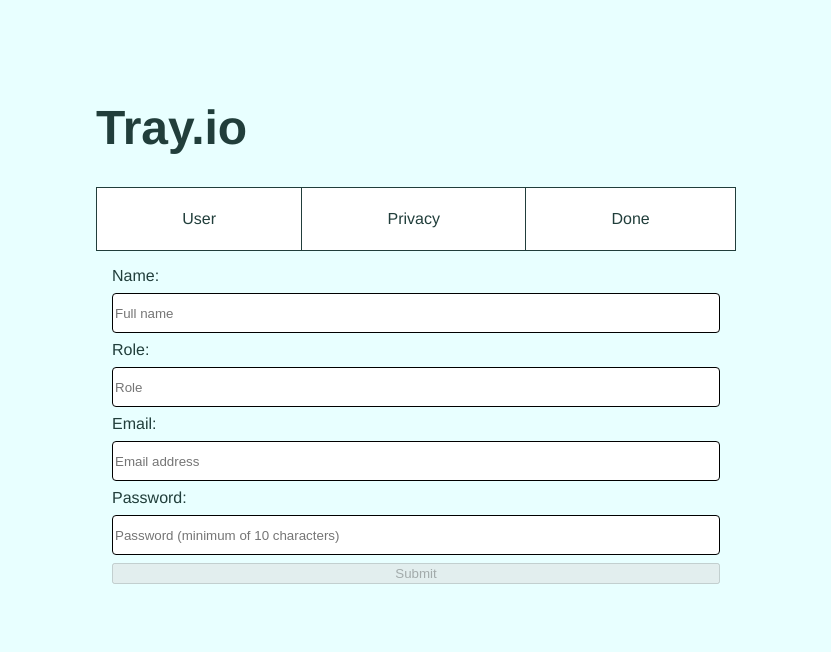
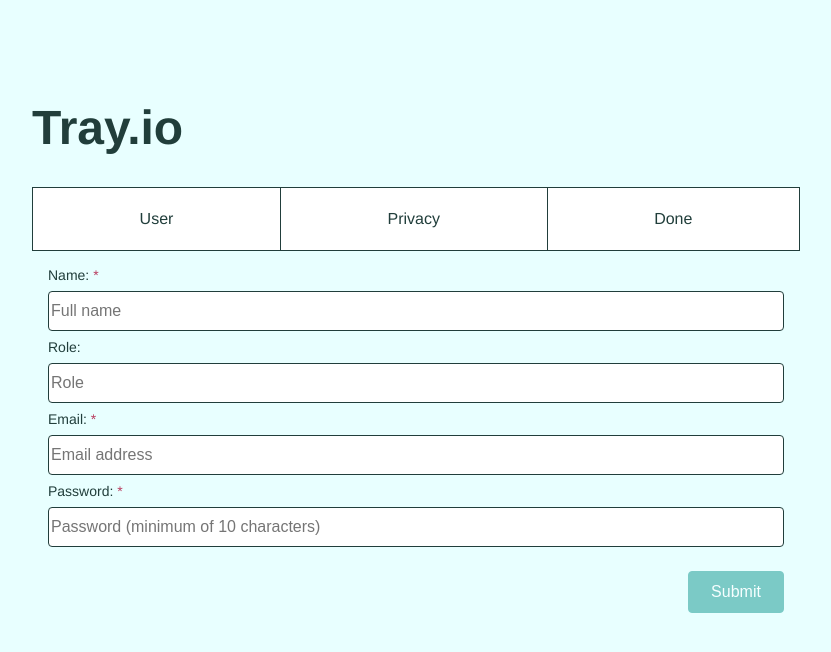
Before and after one commit to juliatan/tray-form, a React (Create React App) app: page / in a window 1280 px wide. Shown: the top 652 px of the page, without its empty margins (224-1055 px from the left). Built offline with nearby package versions, Linux system fonts and the light colour scheme.

Commit message:
Add styling to form inputs and button

```diff
--- a/src/assets/stylesheets/_colours.scss
+++ b/src/assets/stylesheets/_colours.scss
@@ -3,3 +3,8 @@
 $light-green: #a6f6f1;
 $lightest-green: #e8ffff;
 $white: #ffffff;
+$red: #b83b5e;
+
+// buttons
+$button-success: #41aea9;
+$button-success-hover: #319b95;
--- a/src/components/UserDetails/UserDetails.js
+++ b/src/components/UserDetails/UserDetails.js
@@ -13,7 +13,7 @@
       .max(50, 'Please use less than 50 characters')
       .matches(
         /^(?=.*[a-z])(?=.*[A-Z])(?=.*[0-9])(?=.{10,})/,
-        'Password needs to contain at least one uppercase, one lowercase and one number',
+        'Must contain at least one uppercase, lowercase and number character',
       )
       .required('Your password is required'),
     email: Yup.string()
@@ -27,35 +27,50 @@
         initialValues={{ email: '', password: '', name: '', role: '' }}
         validationSchema={UserDetailsSchema}
         onSubmit={(values, { setSubmitting }) => {
-          props.saveUserDetails(values);
+          props.saveDetails(values);
           setSubmitting(false);
         }}
       >
         {({ isSubmitting, isValid, dirty }) => (
           <Form>
-            <label htmlFor="name">Name:</label>
+            <div className={classes.labelContainer}>
+              <label htmlFor="name">
+                Name: <span className={classes.required}>*</span>
+              </label>
+              <ErrorMessage name="name" />
+            </div>
             <Field name="name" type="text" placeholder="Full name" />
-            <ErrorMessage name="name" />
 
-            <label htmlFor="role">Role:</label>
+            <div className={classes.labelContainer}>
+              <label htmlFor="role">Role:</label>
+              <ErrorMessage name="role" />
+            </div>
             <Field name="role" type="text" placeholder="Role" />
-            <ErrorMessage name="role" />
 
-            <label htmlFor="email">Email:</label>
+            <div className={classes.labelContainer}>
+              <label htmlFor="email">
+                Email: <span className={classes.required}>*</span>
+              </label>
+              <ErrorMessage name="email" />
+            </div>
             <Field name="email" type="email" placeholder="Email address" />
-            <ErrorMessage name="email" />
 
-            <label htmlFor="password">Password:</label>
+            <div className={classes.labelContainer}>
+              <label htmlFor="password">
+                Password: <span className={classes.required}>*</span>
+              </label>
+              <ErrorMessage name="password" />
+            </div>
             <Field
               name="password"
               type="password"
               placeholder="Password (minimum of 10 characters)"
             />
-            <ErrorMessage name="password" />
 
             <button
               type="submit"
               disabled={!(isValid && dirty) || isSubmitting}
+              className={classes.submitButton}
             >
               Submit
             </button>
--- a/src/components/UserDetails/UserDetails.module.scss
+++ b/src/components/UserDetails/UserDetails.module.scss
@@ -1,3 +1,5 @@
+@import '../../assets/stylesheets/colours';
+
 .UserDetails {
   form {
     display: flex;
@@ -7,7 +9,58 @@
   input {
     margin: 8px 0;
     height: 40px;
-    border: 1px solid black;
+    border: 1px solid $dark-green;
     border-radius: 4px;
+    font-size: 1rem;
+    color: $dark-green;
+
+    &:focus {
+      outline: none;
+      border-color: $medium-green;
+    }
+  }
+
+  .labelContainer {
+    display: inline-block;
+    font-size: 0.875rem;
+    color: $red;
+
+    label {
+      margin-right: 8px;
+      color: $dark-green;
+    }
+
+    .required {
+      color: $red;
+    }
+  }
+
+  .submitButton {
+    display: block;
+    width: 96px;
+    margin: 16px 0 0 auto;
+    padding: 8px 16px;
+    color: $white;
+    font-size: 1rem;
+    line-height: 1.5rem;
+    border: 1px solid transparent;
+    border-radius: 4px;
+    transition: color 0.15s ease-in-out, background-color 0.15s ease-in-out,
+      border-color 0.15s ease-in-out, box-shadow 0.15s ease-in-out;
+    background-color: $button-success;
+    border-color: $button-success;
+
+    &:hover:not(:disabled) {
+      background-color: $button-success-hover;
+      border-color: $button-success-hover;
+    }
+
+    &:disabled {
+      opacity: 0.65;
+    }
+
+    &:not(:disabled) {
+      cursor: pointer;
+    }
   }
 }
--- a/src/hoc/Layout/Layout.js
+++ b/src/hoc/Layout/Layout.js
@@ -16,7 +16,8 @@
           <FormTabs />
         </nav>
         <div className={classes.Page}>
-          <UserDetails saveUserDetails={this.submitHandler} />
+          <UserDetails saveDetails={this.submitUserDetailsHandler} />
+          {/* <PrivacyDetails saveDetails={this.submitPrivacyDetailsHandler} */}
         </div>
       </div>
     );
--- a/src/hoc/Layout/Layout.module.scss
+++ b/src/hoc/Layout/Layout.module.scss
@@ -1,5 +1,5 @@
 .Layout {
-  width: 50%;
+  width: 60%;
   margin: 100px auto;
 
   h1 {
```
